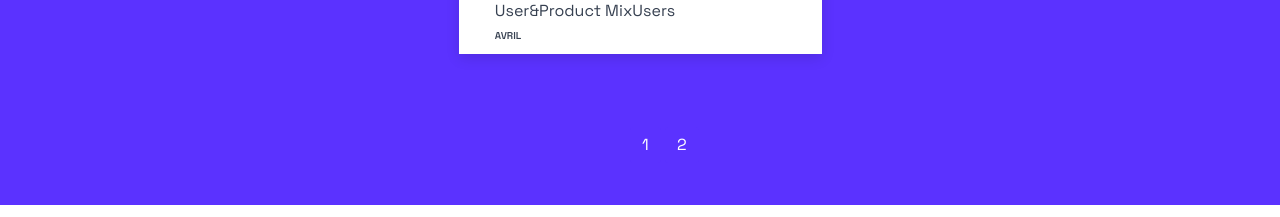
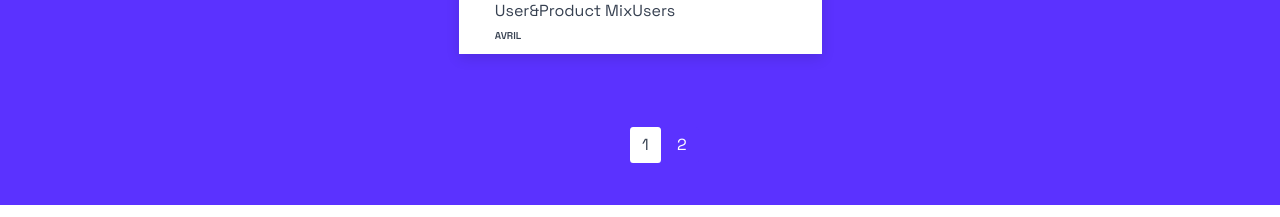
Before and after one commit to graceldt/Debuggez-une-application-React.JS, a React (Create React App) app: page / in a window 1280 px wide. Shown: the part 3760-3977 px from the top of the page. Built offline with nearby package versions, Linux system fonts and the light colour scheme.

Commit message:
modification pagination

```diff
--- a/src/containers/Events/index.js
+++ b/src/containers/Events/index.js
@@ -63,7 +63,7 @@ const EventList = () => {
           <div className="Pagination">
             {[...Array(pageNumber || 0)].map((_, n) => (
               // eslint-disable-next-line react/no-array-index-key
-              <a key={n} href="#events" onClick={() => setCurrentPage(n + 1)}>
+              <a key={n} href="#events" onClick={() => setCurrentPage(n + 1)} className={currentPage === n+1 ? "active" : "none"}>
                 {n + 1}
               </a>
             ))}
```
